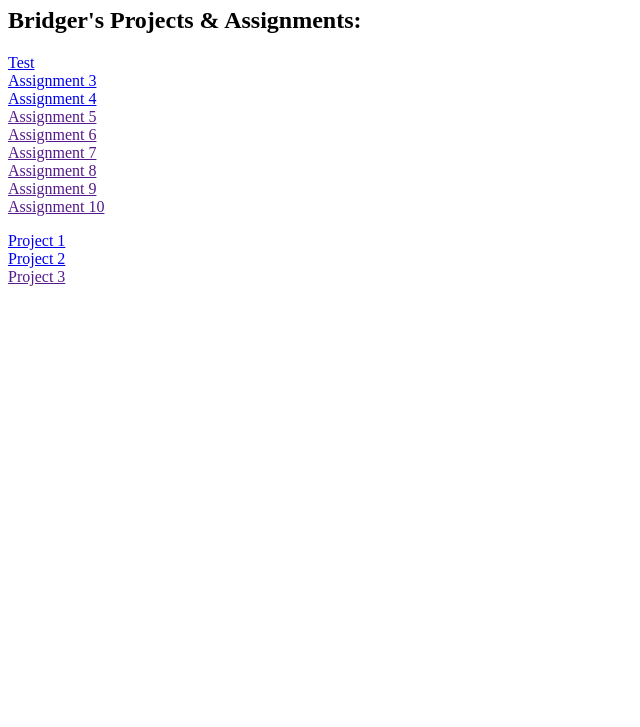
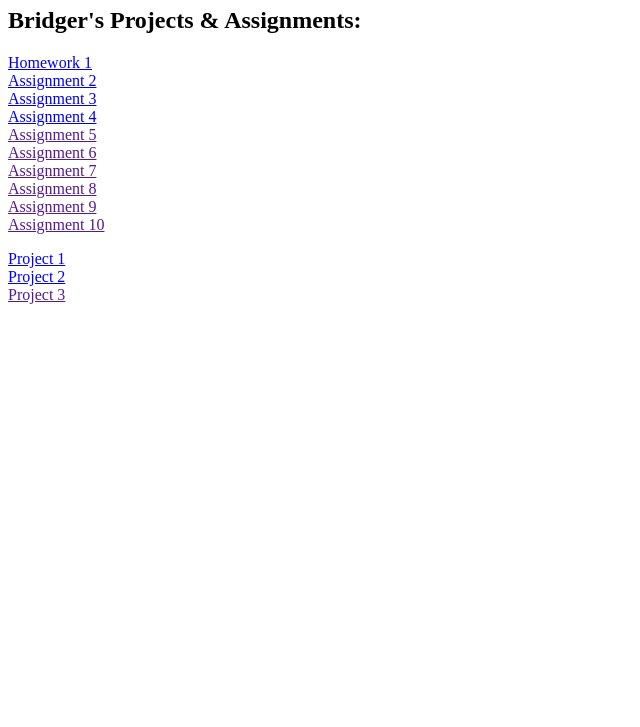
Before and after one commit to Bridger-Sanders/341-work, a plain HTML site: page index.html in a window 1280 px wide. Shown: the part 73-800 px from the top of the page, without its empty margins (0-640 px from the left). Drawn offline with Linux system fonts and the light colour scheme.

Commit message:
Capitalization tweaks

```diff
--- a/index.html
+++ b/index.html
@@ -10,7 +10,8 @@
     <h2>Bridger's Projects & Assignments:</h2>
 
     <p>
-      <a href="./test/about.html">Test</a><br />
+      <a href="./hw-1/readme.md">Homework 1</a><br />
+      <a href="./Assingment-2/index.html">Assignment 2</a><br />
       <a href="./Assingment-3/index.html">Assignment 3</a><br />
       <a href="./Assignment-4/index.html">Assignment 4</a><br />
       <a href="">Assignment 5</a><br />
@@ -22,7 +23,7 @@
     </p>
 
     <p>
-      <a href="./project-1/index.html">Project 1</a><br />
+      <a href="./Project-1/index.html">Project 1</a><br />
       <a href="./Project-2/index.html">Project 2</a><br />
       <a href="">Project 3</a>
     </p>
```
